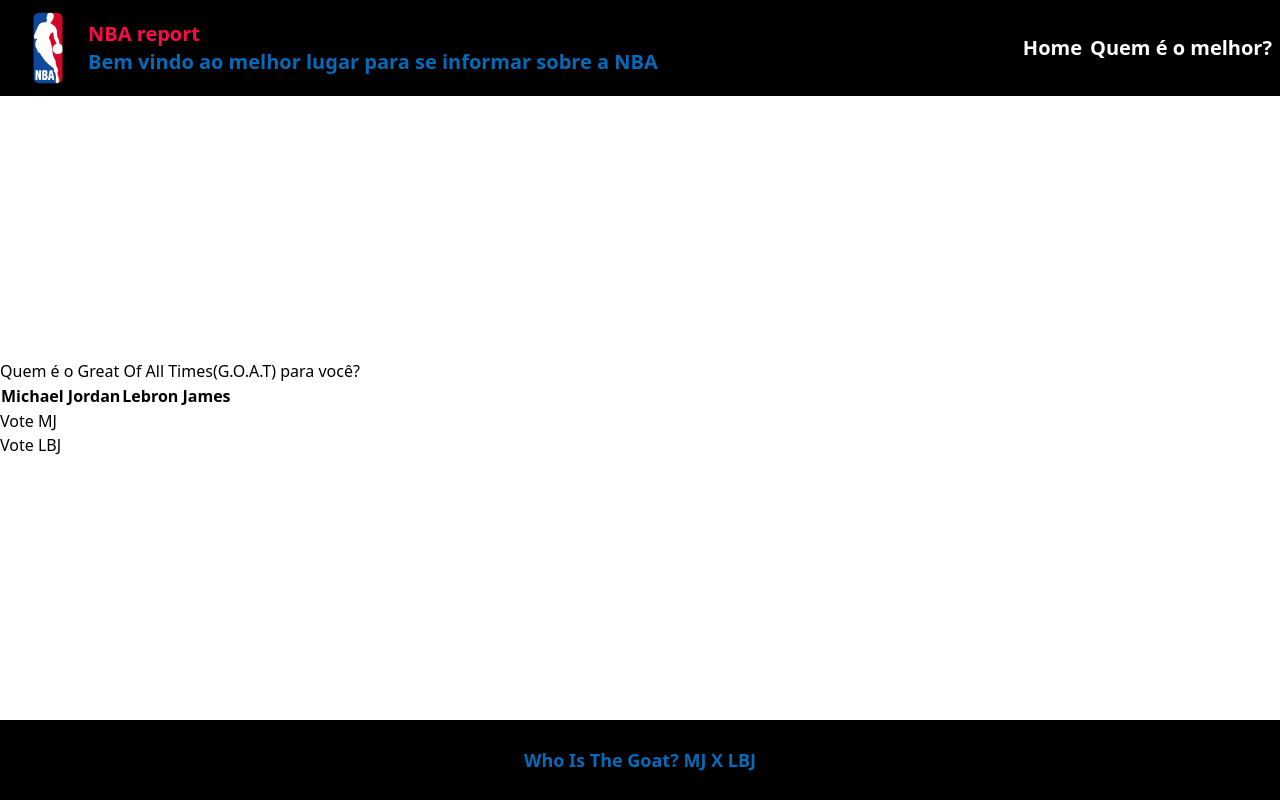
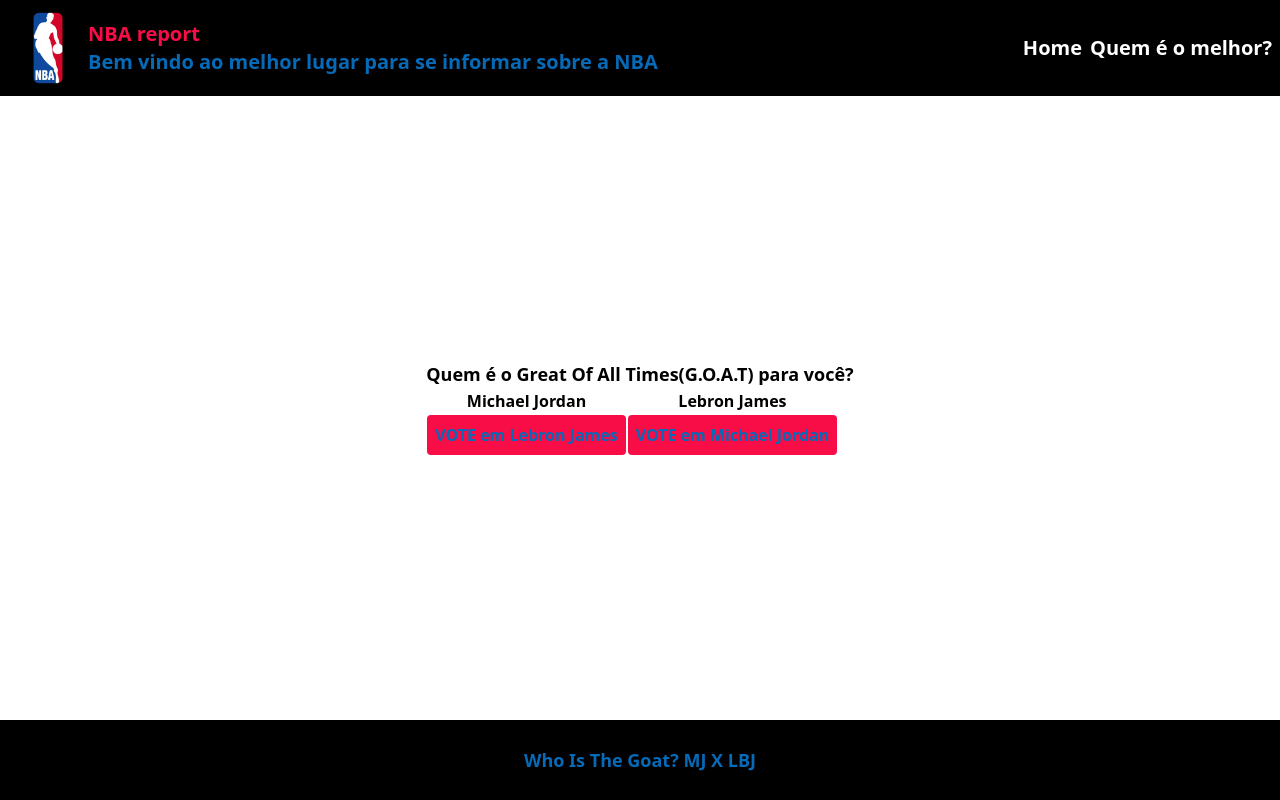
Before and after one commit to marcoshenke/desafiopagereact, a React (Create React App) app: page /whoisthegoat in a window 1280 px wide. Built offline with nearby package versions, Linux system fonts and the light colour scheme.

Commit message:
só falta o helper

```diff
--- /dev/null
+++ b/src/components/Button/Button.js
@@ -0,0 +1,13 @@
+import React from 'react'
+import helpers from '../../helpers'
+
+const Button = ({words}) => {
+    const TheGoatToYou = helpers.showTheGoat(words)
+        return (
+        <button onClick={TheGoatToYou} className='bg-nba-red p-2 rounded text-nba-blue font-bold'>{words}</button>
+    )
+
+
+}
+
+export default Button
--- /dev/null
+++ b/src/components/Button/index.js
@@ -0,0 +1 @@
+export { default } from './Button'
--- a/src/components/WhoIsTheGoat/WhoIsTheGoat.js
+++ b/src/components/WhoIsTheGoat/WhoIsTheGoat.js
@@ -2,7 +2,7 @@
 
 const WhoIsTheGoat = () => {
   return (
-    <div>Quem é o Great Of All Times(G.O.A.T) para você?</div>
+    <div className='text-center font-bold text-lg'>Quem é o Great Of All Times(G.O.A.T) para você?</div>
   )
 }
 
--- a/src/components/index.js
+++ b/src/components/index.js
@@ -1,3 +1,4 @@
 export { default as Navigation } from './Navigation'
 export { default as WhoIsTheGoat } from './WhoIsTheGoat'
 export { default as Footer} from './Footer'
+export { default as Button } from './Button'
--- a/src/helpers/index.js
+++ b/src/helpers/index.js
@@ -0,0 +1,7 @@
+import showTheGoat from "./showTheGoat";
+
+const helpers = {
+    showTheGoat,
+}
+
+export default helpers
--- /dev/null
+++ b/src/helpers/showTheGoat.js
@@ -0,0 +1,9 @@
+function showTheGoat(className) {
+    if (className === 'button1') {
+        alert('Você votou em Lebron, o 4x campeão da NBA e maior cestinha da história!')
+    } else {
+       alert('Você votou em Jordan, o 6x campeão da NBA e considerado o melhor jogador das finais 6x')
+    }
+}
+
+export default showTheGoat
--- a/src/views/WhoisTheGoat/WhoisTheGoat.js
+++ b/src/views/WhoisTheGoat/WhoisTheGoat.js
@@ -1,25 +1,33 @@
 import React from 'react'
-import {Navigation, WhoIsTheGoat, Footer} from '../../components'
+import {Navigation, WhoIsTheGoat, Footer, Button} from '../../components'
 
 const whoisTheGoat = () => {
   return (
     <div className='flex flex-col justify-between h-screen w-screen'>
       <Navigation />
-      <div>
+      <div className='place-self-center	'>
       <WhoIsTheGoat />
-      <table>
+      <table className='table-auto'>
+        <thead>
+          <tr>
             <th>
               Michael Jordan
             </th>
             <th>
               Lebron James
             </th>
+          </tr>
+        </thead>
+        <tbody>
           <tr>
-          <button>Vote MJ</button>
+            <td>
+              <Button className='button1' words="VOTE em Lebron James"/>
+            </td>
+            <td>
+              <Button className='button2' words="VOTE em Michael Jordan"/>
+            </td>
           </tr>
-        <tr>
-          <button>Vote LBJ</button>
-        </tr>
+        </tbody>
       </table>
       </div>
 
```
Also changed, not shown: src/components/ChoiceOne/ChoiceOne.js (deleted), src/components/ChoiceOne/index.js (deleted). Lines whose indentation alone changed are shown as unchanged.
